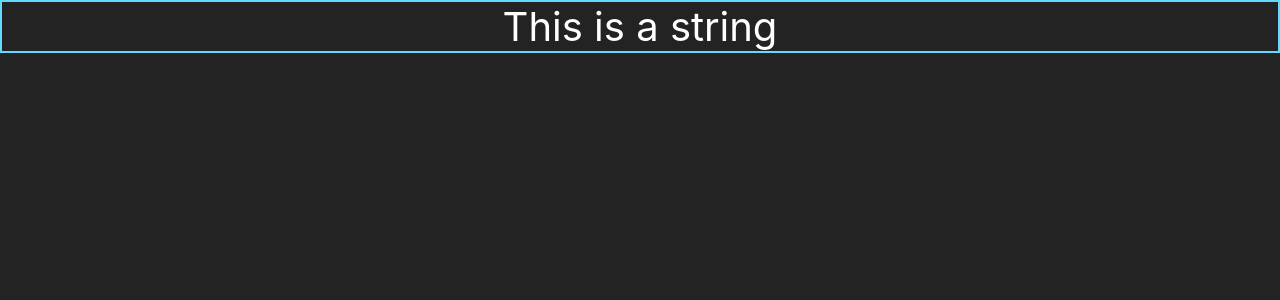
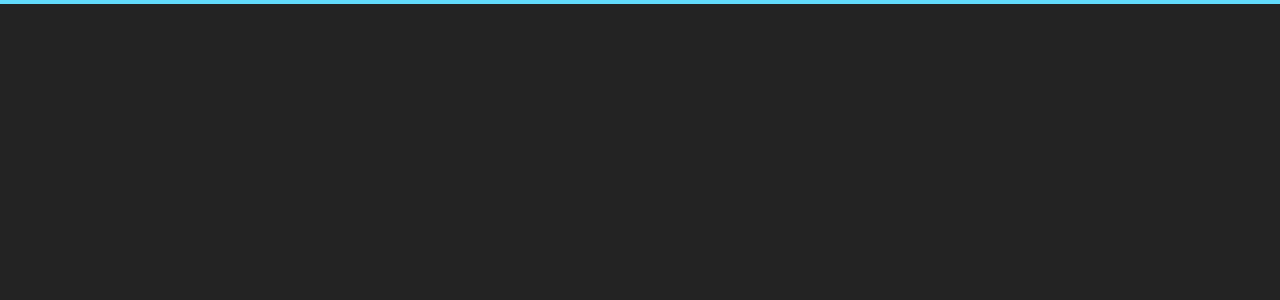
Before and after one commit to gregorystickel/tic-tac-toe, a React (Create React App) app: page / in a window 1280 px wide. Shown: the top 300 px of the page. Built offline with nearby package versions, Linux system fonts and the light colour scheme.

Commit message:
Updated 3:49pm 11-09-22

```diff
--- a/src/App.js
+++ b/src/App.js
@@ -1,13 +1,22 @@
-import logo from './logo.svg';
+import React, { useState } from 'react';
+//import logo from './logo.svg';
 import './App.css';
 import Square from './Square';
 
 function App() {
-  let str = "This is a string";
+  //let str = "This is a string";
+  const [squares, setSquares] =  useState(["","","","","","","","",""]);
+  const [player, setPlayer] = useState(true);
+
   return (
     <div className="App">
       {
-      <Square propVar={str}/>
+      <Square
+        squares={squares}
+        setSquares={setSquares}
+        player={player}
+        setPlayer={setPlayer}
+      />
       }
     </div>
   );
--- a/src/Square.jsx
+++ b/src/Square.jsx
@@ -1,8 +1,10 @@
 import React from "react";
 
 const Square = (props) => {
+    console.log(props.squares, props.player);
     return (
-        <div className="square">{props.propVar}</div>
+
+        <div className="square"></div>
     );
 };
 
```
